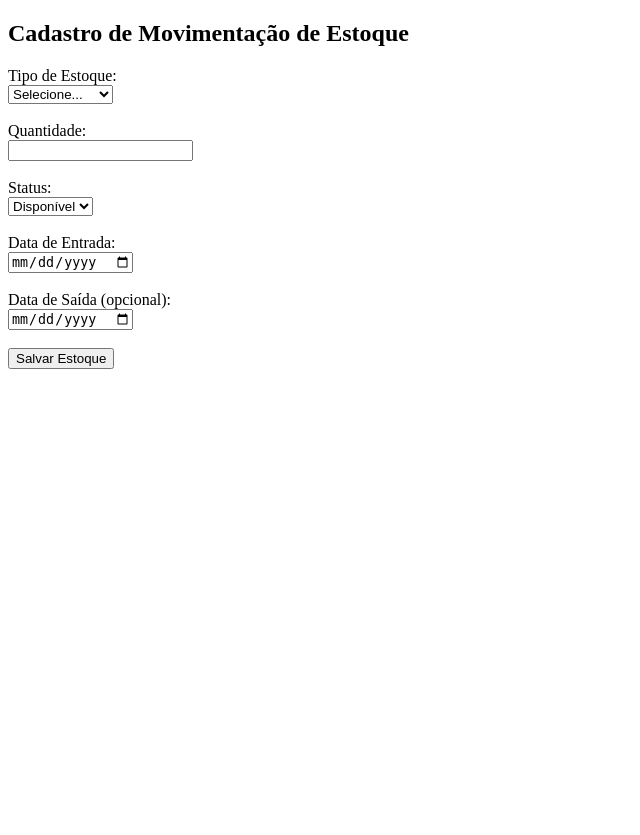
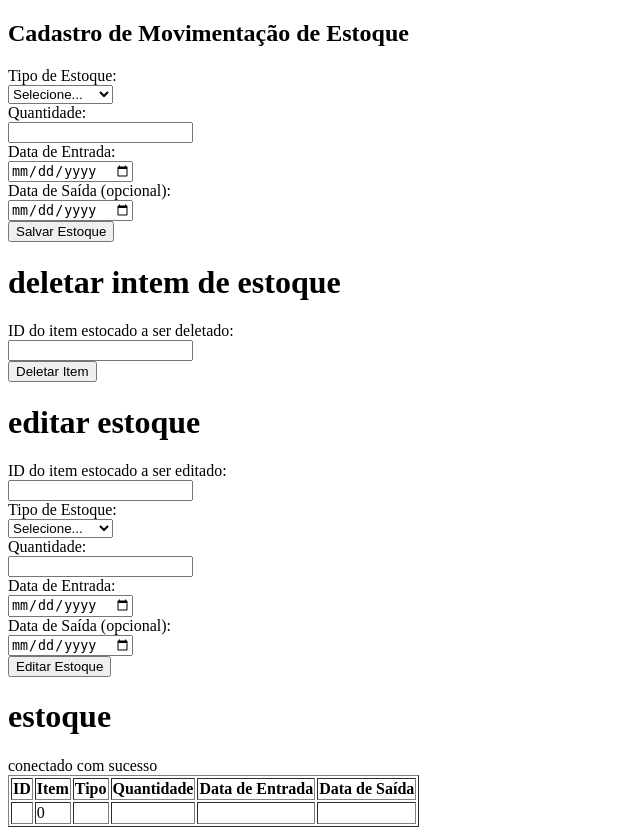
Before and after one commit to Zelbato/PagePedy, a PHP site: page /app/view/vcadastro_estoque.php in a window 1280 px wide. Shown: the whole page, without its empty margins (0-640 px from the left). Before the commit the page ends 369 px from the top, so only its background shows below. Run offline with PHP 8.4, Linux system fonts and the light colour scheme; data that the repository does not hold is empty.

Commit message:
estoque atualizado

```diff
--- a/app/DADOS/banco.txt
+++ b/app/DADOS/banco.txt
@@ -83,7 +83,6 @@
     estoque_produto_id INT,
     estoque_tipo ENUM('Matéria Prima', 'Produto') NOT NULL,
     estoque_quantidade INT,
-    estoque_status ENUM('Disponivel','Esgotado') DEFAULT 'Esgotado',
     data_entrada DATE NOT NULL,
     data_saida DATE,
     FOREIGN KEY (estoque_produto_id) REFERENCES produto(id_prod),
--- a/app/view/vcadastro_estoque.php
+++ b/app/view/vcadastro_estoque.php
@@ -4,13 +4,6 @@
     <meta charset="UTF-8">
     <meta name="viewport" content="width=device-width, initial-scale=1.0">
     <title>Document</title>
-</head>
-<body>
-    <!DOCTYPE html>
-<html lang="pt-br">
-<head>
-    <meta charset="UTF-8">
-    <title>Cadastro de Estoque - Açaí</title>
 </head>
 <body>
     <h2>Cadastro de Movimentação de Estoque</h2>
@@ -21,50 +14,43 @@
             <option value="">Selecione...</option>
             <option value="Matéria Prima">Matéria Prima</option>
             <option value="Produto">Produto</option>
-        </select><br><br>
+        </select><br>
 
         <div id="materia_prima_div" style="display:none;">
             <label>Matéria-prima:</label><br>
             <select name="estoque_matp_id">
                 <?php
                 include '../DADOS/config.php';
-                $sql = "SELECT id_mp, nome_mp FROM materia_prima";
+                $sql = "SELECT id_mp, nome_mp FROM materia_prima ORDER BY nome_mp";
                 $res = $conexao->query($sql);
                 while ($row = $res->fetch_assoc()) {
                     echo "<option value='{$row['id_mp']}'>{$row['nome_mp']}</option>";
                 }
                 ?>
-            </select><br><br>
+            </select><br>
         </div>
 
         <div id="produto_div" style="display:none;">
             <label>Produto:</label><br>
             <select name="estoque_produto_id">
                 <?php
-                include '../DADOS/config.php';
-                $sql = "SELECT id_prod, nome_prod FROM produto";
+                $sql = "SELECT id_prod, nome_prod FROM produto ORDER BY nome_prod";
                 $res = $conexao->query($sql);
                 while ($row = $res->fetch_assoc()) {
                     echo "<option value='{$row['id_prod']}'>{$row['nome_prod']}</option>";
                 }
                 ?>
-            </select><br><br>
+            </select><br>
         </div>
 
         <label>Quantidade:</label><br>
-        <input type="number" name="estoque_quantidade" step="1" required><br><br>
-
-        <label>Status:</label><br>
-        <select name="estoque_status">
-            <option value="Disponivel">Disponível</option>
-            <option value="Esgotado">Esgotado</option>
-        </select><br><br>
+        <input type="number" name="estoque_quantidade" step="1" required><br>
 
         <label>Data de Entrada:</label><br>
-        <input type="date" name="data_entrada"><br><br>
+        <input type="date" name="data_entrada" required><br>
 
         <label>Data de Saída (opcional):</label><br>
-        <input type="date" name="data_saida"><br><br>
+        <input type="date" name="data_saida"><br>
 
         <button type="submit">Salvar Estoque</button>
     </form>
@@ -76,8 +62,118 @@
         document.getElementById("produto_div").style.display = (tipo === "Produto") ? "block" : "none";
     }
     </script>
+
+    <h1>deletar intem de estoque</h1>
+    <form action="../FUNCAO/fdelete_estoque.php" method="GET">
+        <label>ID do item estocado a ser deletado:</label><br>
+        <input type="number" name="delete_id" required><br>
+        <button type="submit">Deletar Item</button>
+    </form>
+
+    <h1>editar estoque</h1>
+    <form action="../FUNCAO/fedite_estoque.php" method="POST">
+        <label>ID do item estocado a ser editado:</label><br>
+        <input type="number" name="id_estoque" required><br>
+
+        <label>Tipo de Estoque:</label><br>
+        <select name="estoque_tipo" id="edit_estoque_tipo" onchange="mostrarCamposEdit()" required>
+            <option value="">Selecione...</option>
+            <option value="Matéria Prima">Matéria Prima</option>
+            <option value="Produto">Produto</option>
+        </select><br>
+
+        <div id="edit_materia_prima_div" style="display:none;">
+            <label>Matéria-prima:</label><br>
+            <select name="estoque_matp_id">
+                <?php
+                include '../DADOS/config.php';
+                $sql = "SELECT id_mp, nome_mp FROM materia_prima ORDER BY nome_mp";
+                $res = $conexao->query($sql);
+                while ($row = $res->fetch_assoc()) {
+                    echo "<option value='{$row['id_mp']}'>{$row['nome_mp']}</option>";
+                }
+                ?>
+            </select><br>
+        </div>
+
+        <div id="edit_produto_div" style="display:none;">
+            <label>Produto:</label><br>
+            <select name="estoque_produto_id">
+                <?php
+                $sql = "SELECT id_prod, nome_prod FROM produto ORDER BY nome_prod";
+                $res = $conexao->query($sql);
+                while ($row = $res->fetch_assoc()) {
+                    echo "<option value='{$row['id_prod']}'>{$row['nome_prod']}</option>";
+                }
+                ?>
+            </select><br>
+        </div>
+
+        <label>Quantidade:</label><br>
+        <input type="number" name="estoque_quantidade" step="1" required><br>
+
+
+        <label>Data de Entrada:</label><br>
+        <input type="date" name="data_entrada" required><br>
+        <label>Data de Saída (opcional):</label><br>
+        <input type="date" name="data_saida"><br>
+        <button type="submit">Editar Estoque</button>
+    </form>
+    <script>
+    function mostrarCamposEdit() {
+        var tipo = document.getElementById("edit_estoque_tipo").value;
+        document.getElementById("edit_materia_prima_div").style.display = (tipo === "Matéria Prima") ? "block" : "none";
+        document.getElementById("edit_produto_div").style.display = (tipo === "Produto") ? "block" : "none";
+    }
+    </script>
+
+    <h1> estoque </h1>
+    <?php
+    include '../DADOS/config.php';
+
+    //join para trazer o nome do produto ou matéria prima
+    $sql = "
+        SELECT
+            e.id_estoque,
+            e.estoque_tipo,
+            COALESCE(p.nome_prod, m.nome_mp) AS nome_item,
+            e.estoque_quantidade,
+            e.data_entrada,
+            e.data_saida
+        FROM estoque e
+        LEFT JOIN produto p ON e.estoque_produto_id = p.id_prod
+        LEFT JOIN materia_prima m ON e.estoque_matp_id = m.id_mp
+        ORDER BY nome_item ASC
+    ";
+
+    $res = $conexao->query($sql);
+
+    if ($res && $res->num_rows > 0) {
+        echo "<table border='1'>
+                <tr>
+                    <th>ID</th>
+                    <th>Item</th>
+                    <th>Tipo</th>
+                    <th>Quantidade</th>
+                    <th>Data de Entrada</th>
+                    <th>Data de Saída</th>
+                </tr>";
+
+        while ($row = $res->fetch_assoc()) {
+            echo "<tr>
+                    <td>{$row['id_estoque']}</td>
+                    <td>{$row['nome_item']}</td>
+                    <td>{$row['estoque_tipo']}</td>
+                    <td>{$row['estoque_quantidade']}</td>
+                    <td>{$row['data_entrada']}</td>
+                    <td>{$row['data_saida']}</td>
+                  </tr>";
+        }
+
+        echo "</table>";
+    } else {
+        echo "<p>Nenhum registro encontrado.</p>";
+    }
+    ?>
 </body>
 </html>
-
-</body>
-</html>
```
Also changed, not shown: app/FUNCAO/fcadastro_estoque.php (+3 -4 lines), app/FUNCAO/fdelete_estoque.php (added, +16 -0 lines), app/FUNCAO/fedite_estoque.php (added, +35 -0 lines).
